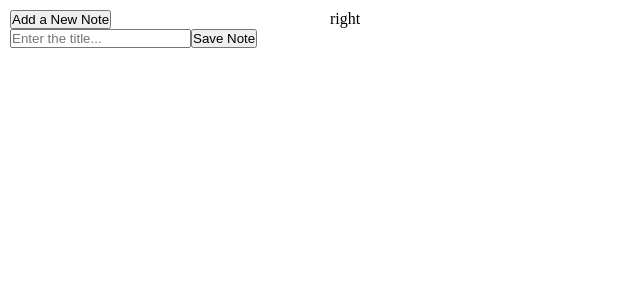
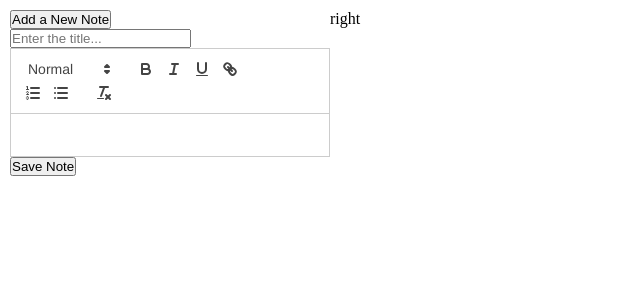
Before and after one commit to L34ndro0/evernote-clone, a Next.js app: page / in a window 1280 px wide. Both pictures are taken after a click on the button "Add a New Note". Shown: the top 300 px of the page, without its empty margins (0-640 px from the left). Built offline with nearby package versions, Linux system fonts and the light colour scheme.

Commit message:
add description note with react-quill

```diff
--- a/pages/components/NoteOperations.js
+++ b/pages/components/NoteOperations.js
@@ -2,10 +2,14 @@ import styles from "../../styles/Evernote.module.scss";
 import { useState } from "react";
 import { app, database } from "../../firebaseConfig";
 import { collection, addDoc } from "firebase/firestore";
+const ReactQuill =
+  typeof window === "object" ? require("react-quill") : () => false;
+import "react-quill/dist/quill.snow.css";
 
 export default function NoteOperations() {
   const [inputVisible, setInputVisible] = useState(false);
   const [noteTitle, setNoteTitle] = useState("");
+  const [noteDesc, setNoteDesc] = useState("");
   const dbInstance = collection(database, "notes");
 
   const inputToggle = () => {
@@ -15,7 +19,15 @@ export default function NoteOperations() {
   const saveNote = () => {
     addDoc(dbInstance, {
       noteTitle: noteTitle,
+      noteDesc: noteDesc,
+    }).then(() => {
+      setNoteDesc("");
+      setNoteTitle("");
     });
+  };
+
+  const addDesc = (value) => {
+    setNoteDesc(value);
   };
 
   return (
@@ -33,6 +45,9 @@ export default function NoteOperations() {
             onChange={(event) => setNoteTitle(event.target.value)}
             placeholder="Enter the title..."
           />
+          <div className={styles.ReactQuill}>
+            <ReactQuill onChange={addDesc} />
+          </div>
           <button className={styles.saveBtn} onClick={saveNote}>
             Save Note
           </button>
```
